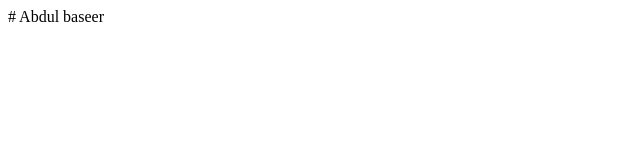
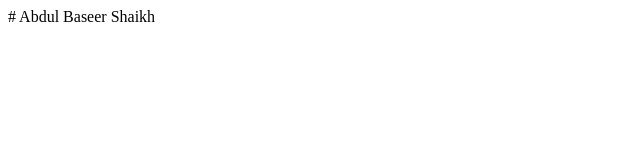
Before and after one commit to AbdulBaseerShaikh/LocalRepo2, a plain HTML site: page index.html in a window 1280 px wide. Shown: the full height of the page, 0-640 px from the left. Drawn offline with Linux system fonts and the light colour scheme.

Commit message:
add test in feature2 branch

```diff
--- a/index.html
+++ b/index.html
@@ -1,3 +1,4 @@
 <html>
-    # Abdul baseer
+    # Abdul Baseer Shaikh
+
 </html>
```
